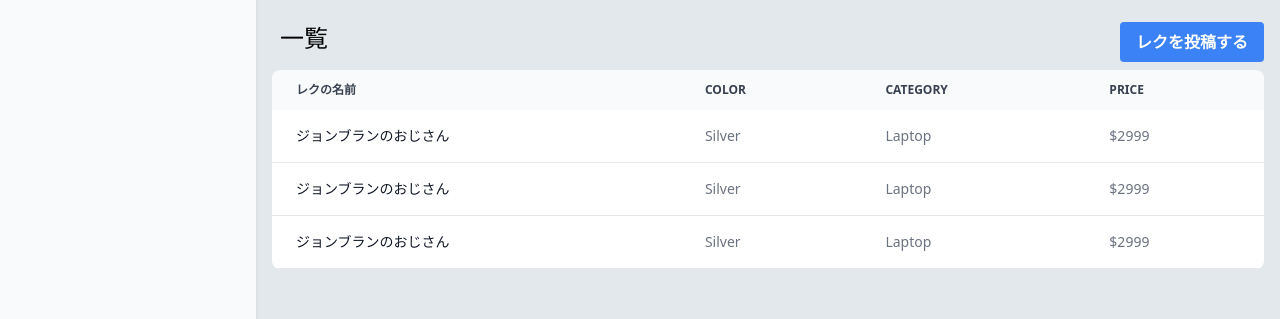
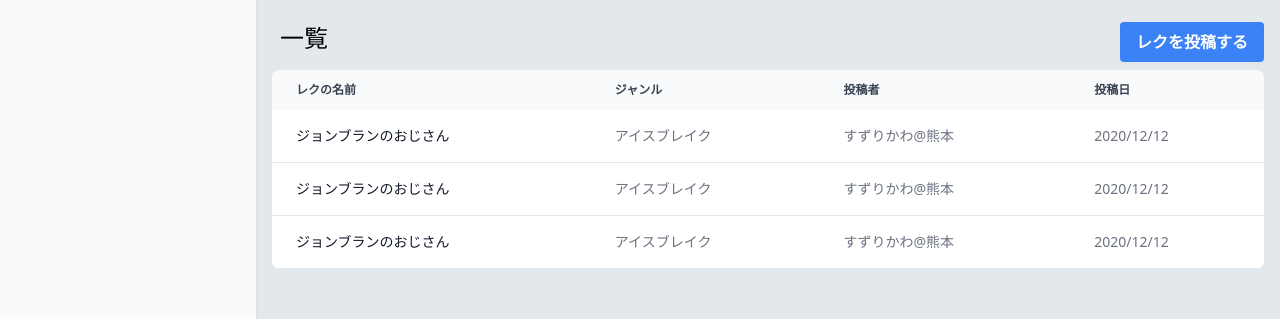
Before and after one commit to chihiros/topicpost-web, a React (Create React App) app: page /recreation in a window 1280 px wide. Shown: the part 470-789 px from the top of the page. Built offline with nearby package versions, Linux system fonts and the light colour scheme; no server answers; what tailwindcss-inner-border would draw is missing.

Commit message:
fix: 一時テキストを修正

```diff
--- a/src/core/components/organisms/RecreationContent.tsx
+++ b/src/core/components/organisms/RecreationContent.tsx
@@ -110,13 +110,13 @@ const RecreationForm: React.FC = () => {
                 レクの名前
               </th>
               <th scope="col" className="px-6 py-3">
-                Color
+                ジャンル
               </th>
               <th scope="col" className="px-6 py-3">
-                Category
+                投稿者
               </th>
               <th scope="col" className="px-6 py-3">
-                Price
+                投稿日
               </th>
             </tr>
           </thead>
@@ -127,13 +127,13 @@ const RecreationForm: React.FC = () => {
                   {recreation.title}
                 </th>
                 <td className="px-6 py-4">
-                  Silver
+                  アイスブレイク
                 </td>
                 <td className="px-6 py-4">
-                  Laptop
+                  <a href="https://example.com" target='_blank' rel="noreferrer">すずりかわ@熊本</a>
                 </td>
                 <td className="px-6 py-4">
-                  $2999
+                  2020/12/12
                 </td>
               </tr>
             ))}
```
